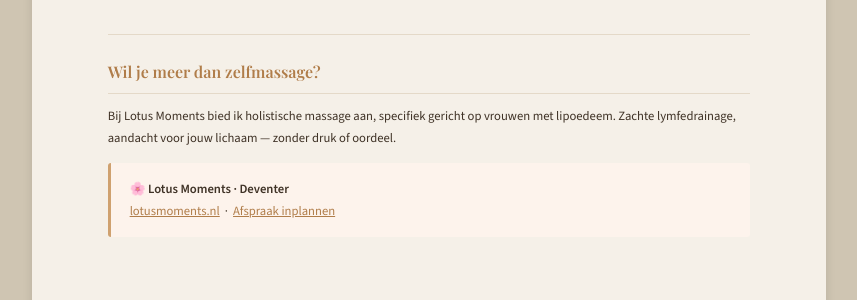
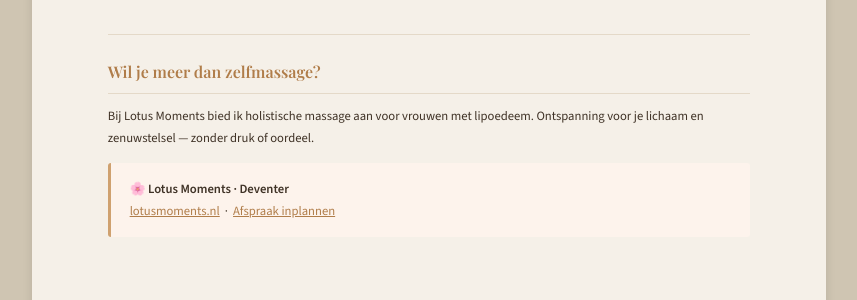
Before and after one commit to LotusMoments/website, a Jekyll site: the page zachte-gids-lipoedeem.html, which Jekyll copies as it is, in a window 1280 px wide and 900 px high, scrolled down 7117 px. Shown: the part 153-453 px from the top of the window, without its empty margins (211-1068 px from the left). Built offline with Jekyll 4.4.1, drawn with Linux system fonts in a browser that asks for light colours; some web fonts are replaced.

Commit message:
Ebooks: lymfedrainage-vermelding bij Lotus Moments verwijderd

```diff
--- a/voedingsprotocol-lipoedeem.html
+++ b/voedingsprotocol-lipoedeem.html
@@ -1866,7 +1866,7 @@ blockquote {
 
   <div class="box box-soft" style="margin-bottom:5mm">
     <h4>🌸 Professionele massage bij Lotus Moments</h4>
-    <p style="font-size:9pt;margin:0">Wil je professionele lymfdrainage of holistische massage specifiek voor lipoedeem? Bij Lotus Moments werk ik met een zachte, holistische aanpak die het lymfesysteem ondersteunt, spanning in het bindweefsel verlicht en het lichaam helpt ontspannen. <strong>Maak een afspraak via <a href="https://calendly.com/emine314/30min" style="color:var(--accent-dk)">calendly.com/emine314/30min</a></strong> of bekijk het aanbod op <a href="https://lotusmoments.nl" style="color:var(--accent-dk)">lotusmoments.nl</a>.</p>
+    <p style="font-size:9pt;margin:0">Wil je holistische massage specifiek voor lipoedeem? Bij Lotus Moments werk ik met een zachte aanpak die spanning in het bindweefsel verlicht, het lichaam helpt ontspannen en het zenuwstelsel tot rust brengt. <strong>Maak een afspraak via <a href="https://calendly.com/emine314/30min" style="color:var(--accent-dk)">calendly.com/emine314/30min</a></strong> of bekijk het aanbod op <a href="https://lotusmoments.nl" style="color:var(--accent-dk)">lotusmoments.nl</a>.</p>
   </div>
 
   <div class="stitle"><h3>Operatieve behandeling</h3></div>
--- a/zachte-gids-lipoedeem.html
+++ b/zachte-gids-lipoedeem.html
@@ -457,7 +457,7 @@ a { color: var(--accent-dk); }
 
   <div class="stitle"><h3>Wil je meer dan zelfmassage?</h3></div>
 
-  <p>Bij Lotus Moments bied ik holistische massage aan, specifiek gericht op vrouwen met lipoedeem. Zachte lymfedrainage, aandacht voor jouw lichaam — zonder druk of oordeel.</p>
+  <p>Bij Lotus Moments bied ik holistische massage aan voor vrouwen met lipoedeem. Ontspanning voor je lichaam en zenuwstelsel — zonder druk of oordeel.</p>
 
   <div class="box box-soft">
     <p style="margin:0">🌸 <strong>Lotus Moments · Deventer</strong><br>
```
